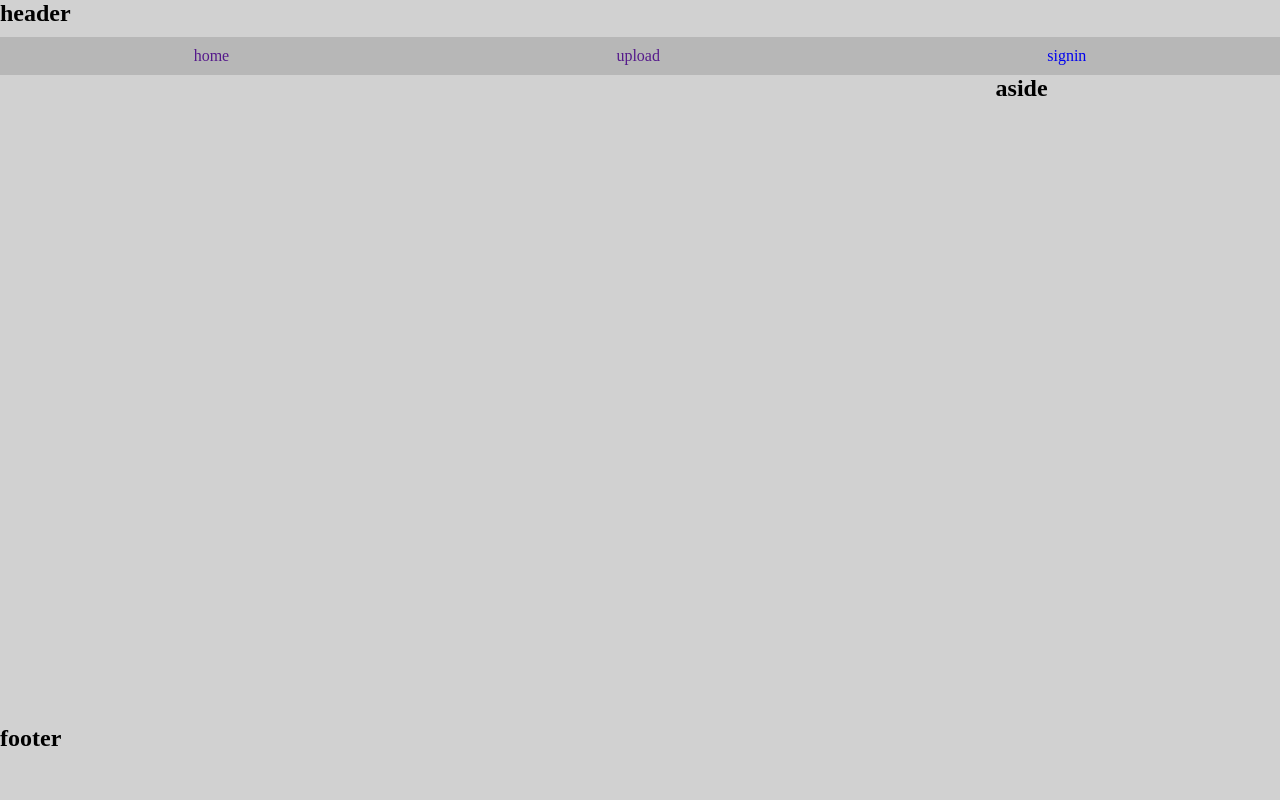
After one commit to rs8077259/learning-flask, a Flask app: template templates/home.html in a window 1280 px wide. The commit adds this page. Run offline with Flask 3, Linux system fonts and the light colour scheme; the template is opened without the code that fills it, so the values that code supplies are empty.

Commit message:
Learned to use Ajax

```diff
--- a/app.py
+++ b/app.py
@@ -1,8 +1,9 @@
-from flask import Flask,request,render_template,redirect,url_for,abort,session,flash
+from flask import Flask,request,render_template,redirect,url_for,abort,session,flash,jsonify
 from form import *
 import os
 from flask_sqlalchemy import SQLAlchemy
 from flask_mail import Mail,Message
+from threading import Thread
 app=Flask(__name__)
 app.config["SECRET_KEY"]="dihdhdkshdkhskjdhksjhdjks"#os.environ.get("SECRETKEY")
 app.config["SQLALCHEMY_DATABASE_URI"]=os.environ.get("POSTGRESQL")
@@ -28,10 +29,14 @@ class User(db.Model):
         if not (self.query.filter_by(email=uemail).first()):
             return False
         return True
+    def check(self):
+        if not (self.query.filter_by(email=self.email,password=self.password).first()):
+            return False
+        return True
 @app.route('/')
 def index():
-    return "restarting python"
-@app.route("/user/<name>")
+    return render_template("home.html")
+@app.route("/user/profile/<name>")
 def user(name):
     return render_template("great.html",name=name,lis=[1,2,3,4,54,5,6,6,343,7,7,7,43])
 @app.route("/user/feedback/<error_>")
@@ -59,6 +64,40 @@ def sign_up():
             else:
                 flash("provided email account alredy Exist")
     return render_template("signup.html",form=signup)
+
+"""
+
+def send_async_mail(app,msg):
+    with app.app_context():
+        mail.send(msg)
+
+def send_mail(to,subject,template,**kwergs):
+    msg=Message(subject,sender=app.config['MAIL_USERNAME'],recipients=[to])
+    msg.html=render_template(template+".html",**kwergs)
+    thr=Thread(target=send_async_mail,args=[app,msg])
+    thr.start()
+    return thr """
+@app.route('/user/signin',methods=['POST',"GET"])
+def sign_in():
+    if request.method=='POST':
+        try:
+            data=request.get_json()
+            print(data)
+        except Exception as E:
+            print(E)
+            error_response={
+                'status':'error'
+            }
+            return error_response
+        auth=User()
+        auth.email=data['email']
+        auth.password=data['password']
+        response_data={"message":auth.check(),'url':url_for('sign_up',_external=True)}
+        return jsonify(response_data)
+    else:
+        signin=SignIN()
+        return render_template('signin.html',form=signin)
+
 @app.errorhandler(404)
 def page_not_found(e):
     return render_template("404.html"),404
--- a/form.py
+++ b/form.py
@@ -14,3 +14,9 @@ class SignUp(FlaskForm):
     email=form.EmailField("Email",validators=[DataRequired("email is must to create your account")])
     password=form.PasswordField("Password",validators=[DataRequired()])
     submit=form.SubmitField("Sign up")
+
+
+class SignIN(FlaskForm):
+    email=form.EmailField("Email",validators=[DataRequired()])
+    password=form.PasswordField('Password:',validators=[DataRequired()])
+    submit=form.SubmitField('signin')
--- /dev/null
+++ b/static/css/home.css
@@ -0,0 +1,49 @@
+*{
+    margin: 0px;
+    padding: 0px;
+    box-sizing: border-box;
+}
+body{
+    background-image:rgb(209, 209, 209);
+    min-height: 100vh;
+    display: grid;
+    grid-template-columns: repeat(9,1fr);
+    grid-auto-rows: 75px auto 75px;
+    grid-template-areas:
+    "hd hd hd hd hd hd hd hd hd"
+    "mn mn mn mn mn mn mn sb sb"
+    "ft ft ft ft ft ft ft ft ft";
+}
+.el{
+    display: grid;
+}
+nav{
+    background-color: rgba(182, 182, 182, 0.932);
+}
+nav ul{
+    padding-top: 10px;
+    display: flex;
+    width: 100%;
+    justify-content: space-around;
+    list-style: none;
+}
+nav ul a{
+    text-decoration: none;
+}
+header{
+    background-color: rgb(209, 209, 209);
+    grid-area: hd;
+}
+aside{
+    background-color: rgb(209, 209, 209);
+    grid-area: sb;
+}
+footer{
+    background-color: rgb(209, 209, 209);
+    grid-area: ft;
+}
+main{
+    display: grid;
+    background-color: rgb(209, 209, 209);
+    grid-area: mn;
+}
--- /dev/null
+++ b/templates/home.html
@@ -0,0 +1,25 @@
+{% extends "skeliton.html" %}
+{% block title %}Home{% endblock %}
+{% block head %}
+    {{ super() }}
+    <meta name="author" content="Raj Singh" >
+    <meta name="discription" content="page for user profile" >
+    <link rel="stylesheet" href="{{url_for('static',_external=True,filename='css/home.css')}}">
+{% endblock %}
+{% block body %}
+    <header class="header el">
+        <h2>header</h2>
+        <nav>
+            <ul>
+                <li><a href="">home </a></li>
+                <li><a href=""> upload </a></li>
+                <li><a href="{{url_for('sign_in',_external=True)}}"> signin </a></li>
+            </ul>
+        </nav>
+    </header>
+    <main>
+
+    </main>
+    <aside class="el"><h2>aside</h2></aside>
+    <footer class="el"><h2>footer</h2></footer>
+{% endblock  %}
--- a/templates/skeliton.html
+++ b/templates/skeliton.html
@@ -5,7 +5,7 @@
     <meta charset="UTF-8">
     <meta http-equiv="X-UA-Compatible" content="IE=edge">
     <meta name="viewport" content="width=device-width, initial-scale=1.0">
-    <link rel="stylesheet" href="{{url_for('static',filename='css/skeliton.css',_external=True)}}">
+
     <link rel="icon" href="{{url_for('static',filename='logo/logo.ico',_external=True)}}" >
     <title>{% block title %}{% endblock %}</title>
     {% endblock %}
```
Also changed, not shown: templates/reset_password.html (added, +11 -0 lines), templates/signin.html (added, +49 -0 lines).
